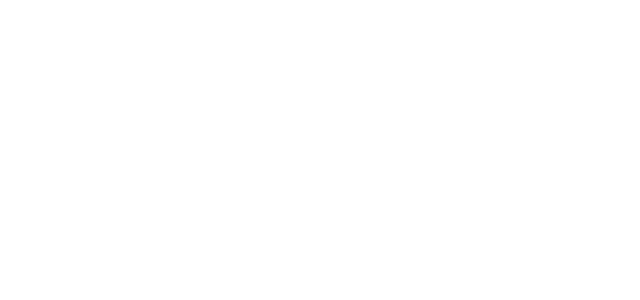
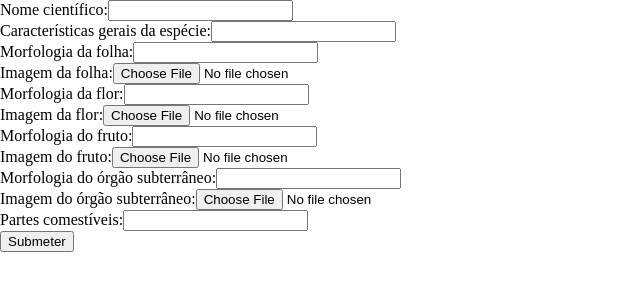
Before and after one commit to gadi29/pancmap-front, a React (Create React App) app: page /new-specie in a window 1280 px wide. Shown: the top 300 px of the page, without its empty margins (0-640 px from the left). Built offline with nearby package versions, Linux system fonts and the light colour scheme.

Commit message:
feat: sign in page

```diff
--- a/package.json
+++ b/package.json
@@ -11,6 +11,7 @@
     "react-dom": "^18.2.0",
     "react-router-dom": "^6.4.1",
     "react-scripts": "5.0.1",
+    "styled-components": "^5.3.6",
     "web-vitals": "^2.1.4"
   },
   "scripts": {
--- a/src/components/App.js
+++ b/src/components/App.js
@@ -4,8 +4,9 @@
 import TokenContext from "../contexts/TokenContext";
 
 import NewSpecie from "./NewSpecie";
+import SignIn from "./SignIn";
 
-async function App() {
+function App() {
   let tokenStorage = localStorage.getItem("token");
 
   if (tokenStorage !== null) {
@@ -18,6 +19,7 @@
     <TokenContext.Provider value={{ token, setToken }}>
       <BrowserRouter>
         <Routes>
+          <Route path="/login" element={<SignIn />} />
           <Route path="/new-specie" element={<NewSpecie />} />
         </Routes>
       </BrowserRouter>
--- a/src/components/NewSpecie.js
+++ b/src/components/NewSpecie.js
@@ -1,98 +1,149 @@
-export default async function NewSpecie() {
-  // const user = {
-  //   email: "gad.azevedo@gmail.com",
-  //   password: "123456",
-  // };
+import { useContext, useState } from "react";
+import axios from "axios";
 
-  // const { data: token } = await axios.post(
-  //   "http://localhost:5000/signin",
-  //   user
-  // );
+import TokenContext from "../contexts/TokenContext";
+import { backUrl } from "../utils/constants";
 
-  // const config = {
-  //   headers: {
-  //     Authorization: `Bearer ${token}`,
-  //   },
-  // };
+export default function NewSpecie() {
+  const { token } = useContext(TokenContext);
+  const config = {
+    headers: {
+      Authorization: `Bearer ${token}`,
+    },
+  };
 
-  //const [specie, setSpecie] = useState(null);
+  const [specie, setSpecie] = useState({});
 
-  // cientificName: "",
-  // generalCharacteristics: "",
-  // curiosities: "",
-  // leafMorfology: "",
-  // flowerMorfology: "",
-  // fruitMorfology: "",
-  // undergroundMorfology: "",
-  // leafPicturePath: "",
-  // flowerPicturePath: "",
-  // fruitPicturePath: "",
-  // undergroundPicturePath: "",
-  // edibleParts: "",
+  console.log(specie);
 
-  //console.log(specie);
+  async function handleSubmit(e) {
+    e.preventDefault();
 
-  // async function submitImages(e) {
-  //   e.preventDefault();
-
-  //   try {
-  //     await axios.post("http://localhost:5000/specie", { ...specie }, config);
-  //   } catch (error) {}
-  // }
+    try {
+      await axios.post(`${backUrl}/specie`, { ...specie }, config);
+    } catch (error) {}
+  }
 
   return (
-    <div className="App">
-      {/* <form encType="multipart/form-data">
-        <label for="cientific-name">Nome científico:</label>
-        <input id="cientific-name" name="cientific-name" type="text"></input>
+    <div>
+      <form onSubmit={handleSubmit} encType="multipart/form-data">
+        <label htmlFor="cientific-name">Nome científico:</label>
+        <input
+          id="cientific-name"
+          name="cientific-name"
+          type="text"
+          onChange={(e) =>
+            setSpecie({ ...specie, cientificName: e.target.value })
+          }
+        ></input>
         <br />
-        <label for="general-characteristics">
+        <label htmlFor="general-characteristics">
           Características gerais da espécie:
         </label>
         <input
           id="general-characteristicse"
           name="general-characteristics"
           type="text"
+          onChange={(e) =>
+            setSpecie({ ...specie, generalCharacteristics: e.target.value })
+          }
         ></input>
         <br />
-        <label for="leaf-morfology">Morfologia da folha:</label>
-        <input id="leaf-morfology" name="leaf-morfology" type="text"></input>
+        <label htmlFor="leaf-morfology">Morfologia da folha:</label>
+        <input
+          id="leaf-morfology"
+          name="leaf-morfology"
+          type="text"
+          onChange={(e) =>
+            setSpecie({ ...specie, leafMorfology: e.target.value })
+          }
+        ></input>
         <br />
-        <label for="leaf-pic">Imagem da folha:</label>
-        <input id="leaf-pic" name="leaf-pic" type="file"></input>
+        <label htmlFor="leaf-pic">Imagem da folha:</label>
+        <input
+          id="leaf-pic"
+          name="leaf-pic"
+          type="file"
+          capture="true"
+          onChange={(e) =>
+            setSpecie({ ...specie, leafPicturePath: e.target.value })
+          }
+        ></input>
         <br />
-        <label for="flower-morfology">Morfologia da flor:</label>
+        <label htmlFor="flower-morfology">Morfologia da flor:</label>
         <input
           id="flower-morfology"
           name="flower-morfology"
           type="text"
+          onChange={(e) =>
+            setSpecie({ ...specie, flowerMorfology: e.target.value })
+          }
         ></input>
         <br />
-        <label for="flower-pic">Imagem da flor:</label>
-        <input id="flower-pic" name="flower-pic" type="file"></input>
+        <label htmlFor="flower-pic">Imagem da flor:</label>
+        <input
+          id="flower-pic"
+          name="flower-pic"
+          type="file"
+          onChange={(e) =>
+            setSpecie({ ...specie, flowerPicturePath: e.target.value })
+          }
+        ></input>
         <br />
-        <label for="fruit-morfology">Morfologia do fruto:</label>
-        <input id="fruit-morfology" name="fruit-morfology" type="text"></input>
+        <label htmlFor="fruit-morfology">Morfologia do fruto:</label>
+        <input
+          id="fruit-morfology"
+          name="fruit-morfology"
+          type="text"
+          onChange={(e) =>
+            setSpecie({ ...specie, fruitMorfology: e.target.value })
+          }
+        ></input>
         <br />
-        <label for="fruit-pic">Imagem do fruto:</label>
-        <input id="fruit-pic" name="fruit-pic" type="file"></input>
+        <label htmlFor="fruit-pic">Imagem do fruto:</label>
+        <input
+          id="fruit-pic"
+          name="fruit-pic"
+          type="file"
+          onChange={(e) =>
+            setSpecie({ ...specie, fruitPicturePath: e.target.value })
+          }
+        ></input>
         <br />
-        <label for="underground-morfology">
+        <label htmlFor="underground-morfology">
           Morfologia do órgão subterrâneo:
         </label>
         <input
           id="underground-morfology"
           name="underground-morfology"
           type="text"
+          onChange={(e) =>
+            setSpecie({ ...specie, undergroundMorfology: e.target.value })
+          }
         ></input>
         <br />
-        <label for="underground-pic">Imagem do órgão subterrâneo:</label>
-        <input id="underground-pic" name="underground-pic" type="file"></input>
+        <label htmlFor="underground-pic">Imagem do órgão subterrâneo:</label>
+        <input
+          id="underground-pic"
+          name="underground-pic"
+          type="file"
+          onChange={(e) =>
+            setSpecie({ ...specie, undergroundPicturePath: e.target.value })
+          }
+        ></input>
         <br />
-        <label for="edible-parts">Partes comestíveis:</label>
-        <input id="edible-parts" name="edible-parts" type="text"></input>
+        <label htmlFor="edible-parts">Partes comestíveis:</label>
+        <input
+          id="edible-parts"
+          name="edible-parts"
+          type="text"
+          onChange={(e) =>
+            setSpecie({ ...specie, edibleParts: e.target.value })
+          }
+        ></input>
+        <br />
         <button type="submit">Submeter</button>
-      </form> */}
+      </form>
     </div>
   );
 }
--- /dev/null
+++ b/src/components/SignIn.js
@@ -0,0 +1,55 @@
+import { useContext, useState } from "react";
+import { useNavigate } from "react-router-dom";
+import axios from "axios";
+
+import TokenContext from "../contexts/TokenContext";
+import { backUrl } from "../utils/constants";
+
+export default function SignIn() {
+  const [user, setUser] = useState({ email: "", password: "" });
+  const [loading, setLoading] = useState(false);
+  const { setToken } = useContext(TokenContext);
+  const navigate = useNavigate();
+
+  async function handleSignin(e) {
+    e.preventDefault();
+
+    setLoading(true);
+    try {
+      const { data: token } = await axios.post(`${backUrl}/signin`, {
+        ...user,
+      });
+      localStorage.setItem("token", JSON.stringify(token));
+      setToken(token);
+      setLoading(false);
+      navigate("/main");
+    } catch (error) {
+      alert("E-mail ou senha incorretos!");
+      setLoading(false);
+    }
+  }
+
+  return (
+    <div>
+      <form onSubmit={handleSignin}>
+        <input
+          type="email"
+          value={user.email}
+          onChange={(e) => setUser({ ...user, email: e.target.value })}
+          placeholder="E-mail"
+          disabled={loading}
+          required
+        />
+        <input
+          type="password"
+          value={user.password}
+          onChange={(e) => setUser({ ...user, password: e.target.value })}
+          placeholder="Senha"
+          disabled={loading}
+          required
+        />
+        <button type="submit">{loading ? "Carregando..." : "Entrar"}</button>
+      </form>
+    </div>
+  );
+}
--- /dev/null
+++ b/src/utils/constants.js
@@ -0,0 +1 @@
+export const backUrl = "http://localhost:5000";
```
Also changed, not shown: 1 other file (tests, documents, lock files or other folders).
